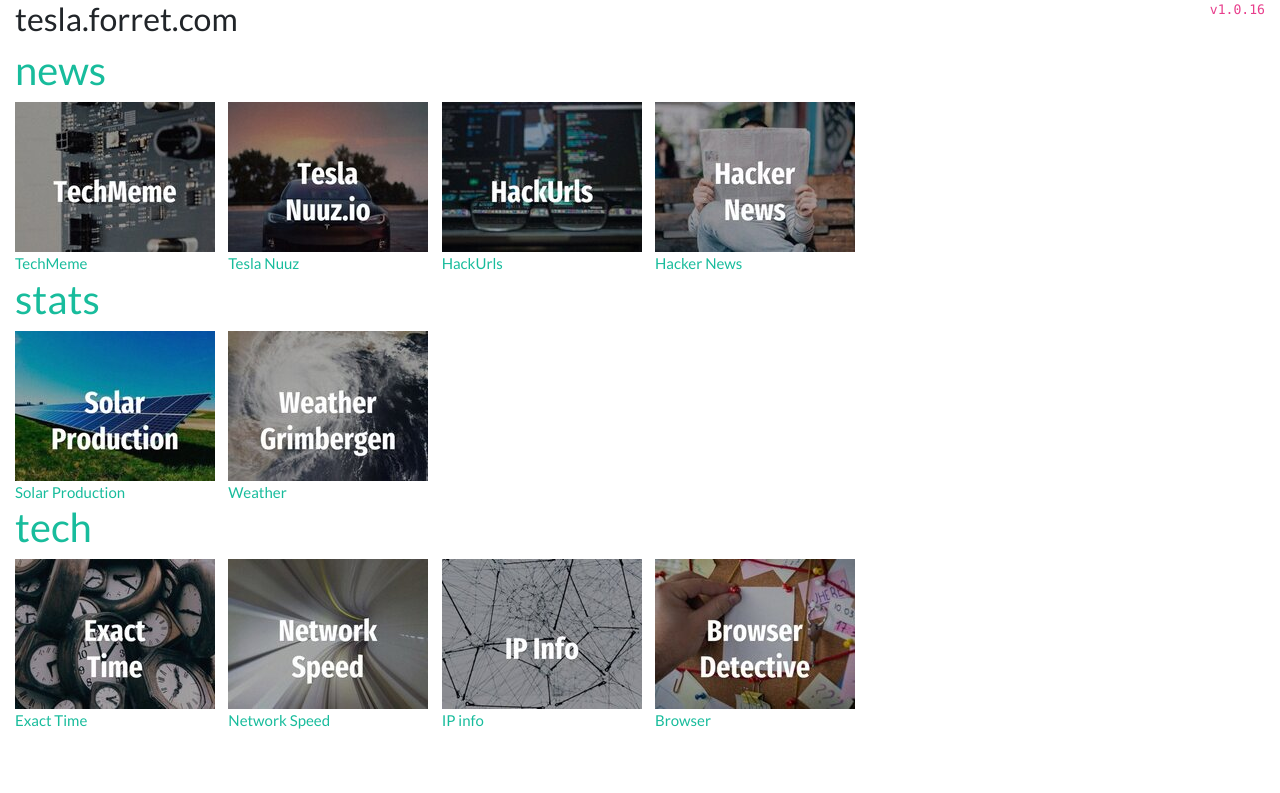
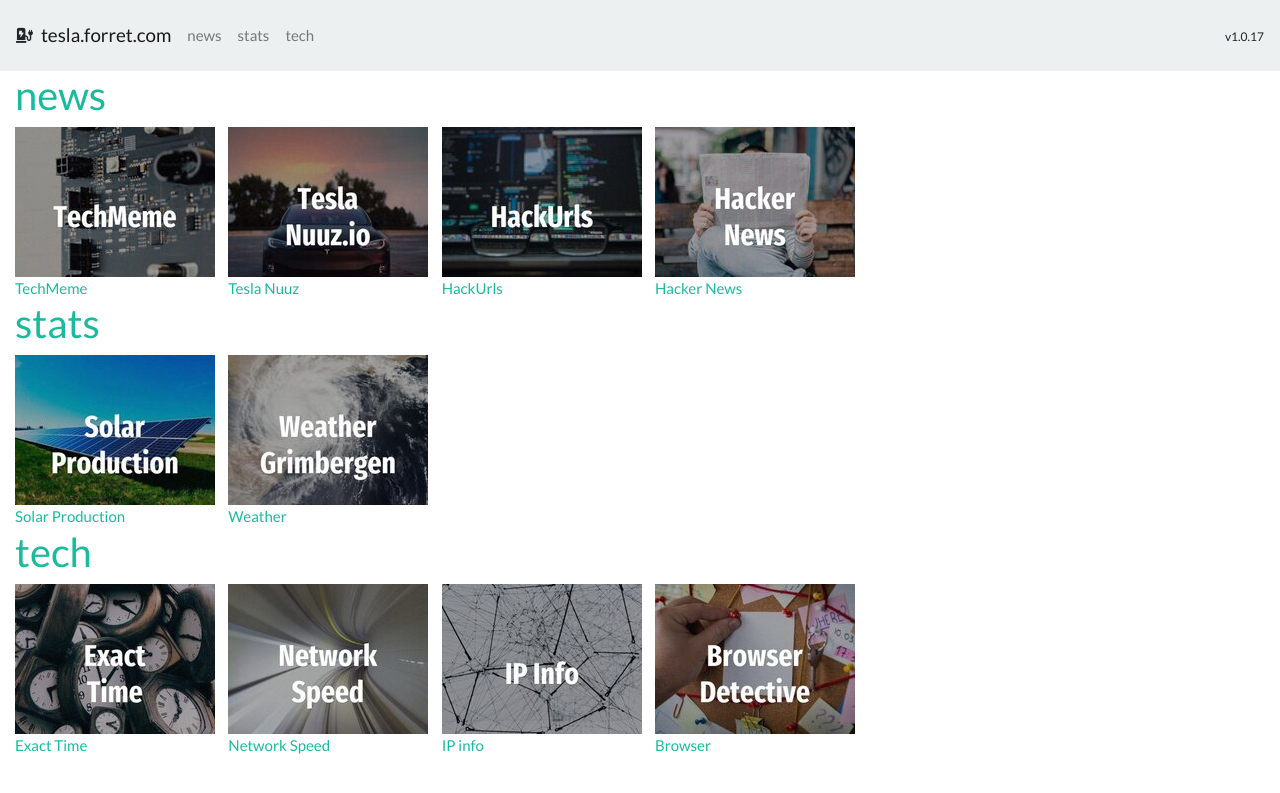
Before and after one commit to pforret/tesla.forret.com, a Jekyll site: the page built from index.html, in a window 1280 px wide. Shown: the top 793 px of the page. Built offline with Jekyll 4.4.1, drawn with Linux system fonts in a browser that asks for light colours; the list of posts is cut into pages by our own code; comment, search, counter and statistics services are not loaded.

Commit message:
MOD: navbar.html version.html default.html post.html index.html

```diff
--- a/_includes/navbar.html
+++ b/_includes/navbar.html
@@ -1,35 +1,40 @@
 <nav class="navbar navbar-expand-lg navbar-light bg-light">
-    <a class="navbar-brand" href="#">Navbar</a>
+    <i class="fas fa-charging-station"></i>
+    <a class="navbar-brand mx-2" href="/" >{{ site.title }}</a>
     <button class="navbar-toggler" type="button" data-toggle="collapse" data-target="#navbarSupportedContent" aria-controls="navbarSupportedContent" aria-expanded="false" aria-label="Toggle navigation">
         <span class="navbar-toggler-icon"></span>
     </button>
 
     <div class="collapse navbar-collapse" id="navbarSupportedContent">
         <ul class="navbar-nav mr-auto">
-            <li class="nav-item active">
-                <a class="nav-link" href="#">Home <span class="sr-only">(current)</span></a>
+            {% assign rawtags = "" %}
+            {% for post in site.posts %}
+            {% assign ttags = post.categories | join:'|' | append:'|' %}
+            {% assign rawtags = rawtags | append:ttags %}
+            {% endfor %}
+            {% assign rawtags = rawtags | split:'|' | sort %}
+
+            {% assign tags = "" %}
+            {% for tag in rawtags %}
+            {% if tag != "" %}
+            {% if tags == "" %}
+            {% assign tags = tag | split:'|' %}
+            {% endif %}
+            {% unless tags contains tag %}
+            {% assign tags = tags | join:'|' | append:'|' | append:tag | split:'|' %}
+            {% endunless %}
+            {% endif %}
+            {% endfor %}
+
+
+            {% for tag in tags %}
+            <li class="nav-item">
+                <a class="nav-link" href="/category/{{tag}}">{{tag}}</a>
             </li>
-            <li class="nav-item">
-                <a class="nav-link" href="#">Link</a>
-            </li>
-            <li class="nav-item dropdown">
-                <a class="nav-link dropdown-toggle" href="#" id="navbarDropdown" role="button" data-toggle="dropdown" aria-haspopup="true" aria-expanded="false">
-                    Dropdown
-                </a>
-                <div class="dropdown-menu" aria-labelledby="navbarDropdown">
-                    <a class="dropdown-item" href="#">Action</a>
-                    <a class="dropdown-item" href="#">Another action</a>
-                    <div class="dropdown-divider"></div>
-                    <a class="dropdown-item" href="#">Something else here</a>
-                </div>
-            </li>
-            <li class="nav-item">
-                <a class="nav-link disabled" href="#">Disabled</a>
-            </li>
+            {% endfor %}
         </ul>
-        <form class="form-inline my-2 my-lg-0">
-            <input class="form-control mr-sm-2" type="search" placeholder="Search" aria-label="Search">
-            <button class="btn btn-outline-success my-2 my-sm-0" type="submit">Search</button>
-        </form>
+        <div class="my-2 my-lg-0">
+            <small>v{% include version.html %}</small>
+        </div>
     </div>
 </nav>
--- a/_includes/version.html
+++ b/_includes/version.html
@@ -1 +1 @@
-1.0.16
+1.0.17
--- a/_layouts/default.html
+++ b/_layouts/default.html
@@ -2,7 +2,8 @@
 <html lang="en-us">
   {% include head.html %}
   <body>
-    <div class="content container-fluid">
+  {% include navbar.html %}
+  <div class="content container-fluid">
       {{ content }}
     </div>
     {% include analytics.html %}
--- a/index.html
+++ b/index.html
@@ -2,8 +2,6 @@
 layout: default
 title: Home
 ---
-<code style="float: right">v{% include version.html %}</code>
-<h3>{{site.title}}</h3>
 
 {% assign rawtags = "" %}
 {% for post in site.posts %}
@@ -30,7 +28,7 @@
 <div class="row">
   {% for post in site.posts %}
   {% if post.categories contains tag %}
-  <div class="col-lg-3 col-xl-2">
+  <div class="col-6 col-md-4 col-lg-3 col-xl-2">
     <a href="{{ post.external }}">
       <img src="{{ post.image }}" alt="{{ post.title }}" /><br/>
       {{ post.title }}
```
Also changed, not shown: _layouts/post.html (+0 -26 lines).
